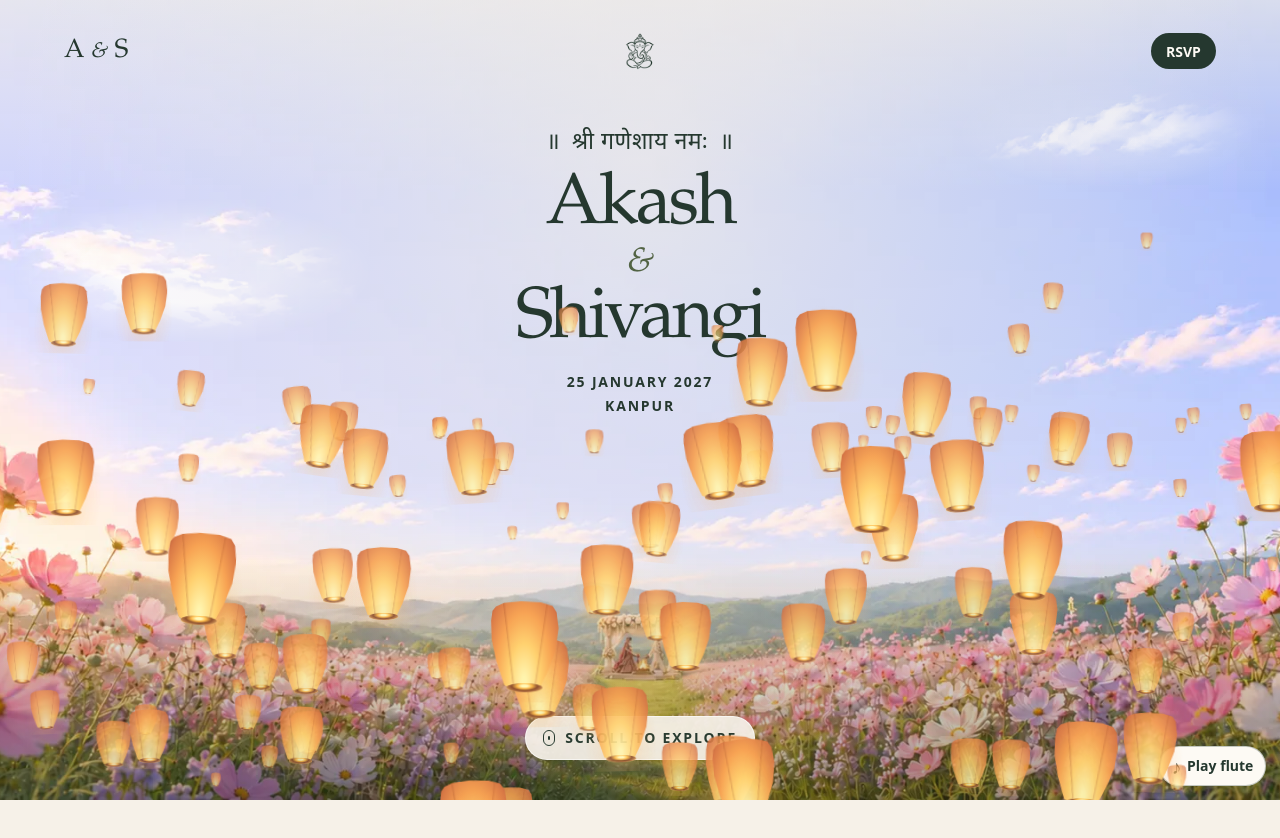
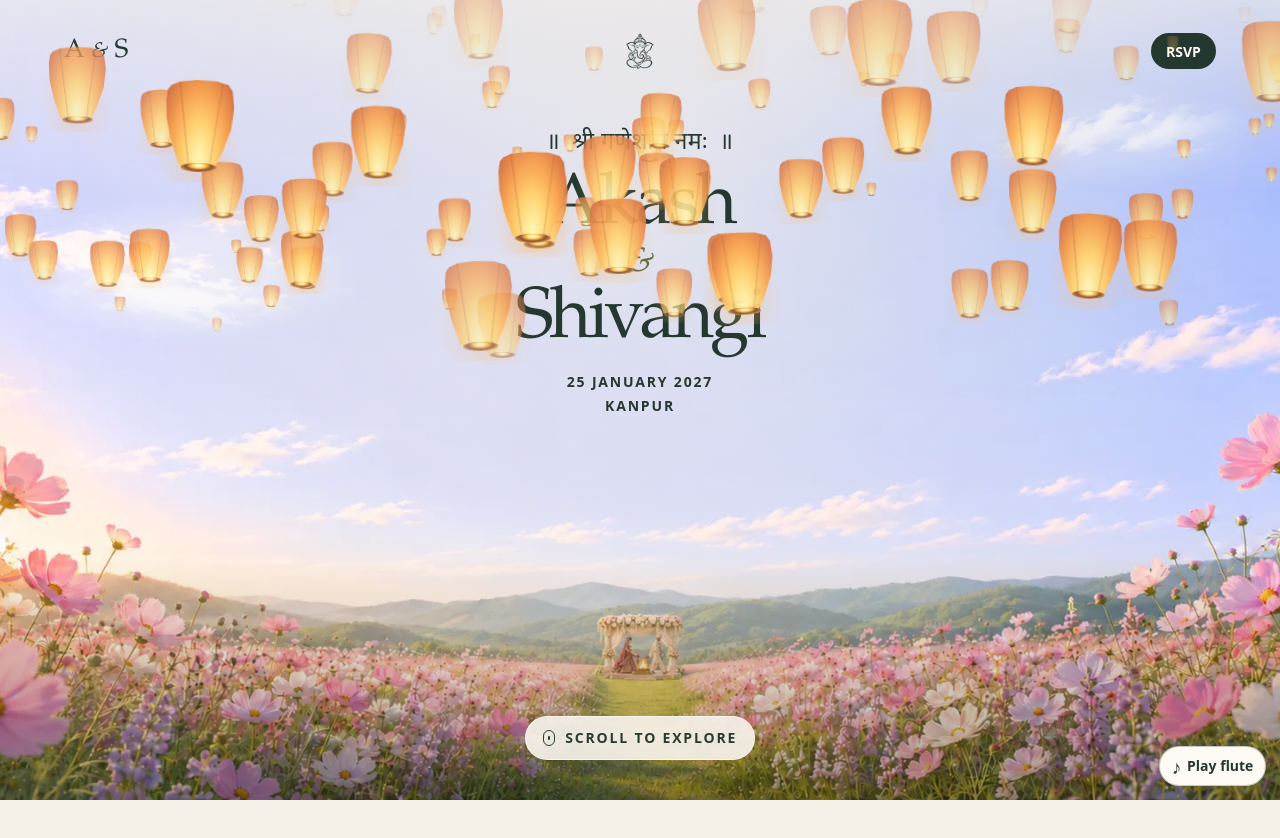
Before and after one commit to ShadowOfAkash/akash-shivangi-wedding, a Next.js app: page / in a window 1280 px wide. Shown: the top 838 px of the page. Built offline with nearby package versions, Linux system fonts and the light colour scheme.

Commit message:
Fade lanterns in at mid-screen and keep their ascent linear

```diff
--- a/app/invitation-intro.jsx
+++ b/app/invitation-intro.jsx
@@ -16,12 +16,12 @@ function createLanterns() {
     return {
       "--left": `${(index + Math.random()) / count * 100}%`,
       "--size": `${size}px`,
-      "--duration": `${random(2.2, 4.4)}s`,
+      "--duration": `${random(1.3, 2.2)}s`,
       "--delay": `${random(0, 1.6)}s`,
       "--drift": `${random(-6, 6)}vw`,
       "--tilt": `${random(-9, 9)}deg`,
       "--rest-height": `${random(5, 95)}%`,
-      opacity: 0.55 + 0.45 * size / maxSize,
+      "--peak-opacity": 0.55 + 0.45 * size / maxSize,
       zIndex: Math.round(size),
     };
   });
--- a/app/styles.css
+++ b/app/styles.css
@@ -776,14 +776,14 @@ html:has(.invitation-intro) { overflow: hidden; }
 }
 .flying-lantern {
   position: absolute;
-  top: 100%;
+  top: 50%;
   left: var(--left);
-  animation: float-lantern var(--duration) ease-in-out var(--delay) both;
+  animation: float-lantern var(--duration) linear var(--delay) both;
 }
 @keyframes float-lantern {
-  from { transform: translate3d(-50%, 12%, 0) rotate(var(--tilt)); }
-  48% { transform: translate3d(calc(-50% + var(--drift)), -48dvh, 0) rotate(calc(-1 * var(--tilt))); }
-  to { transform: translate3d(calc(-50% + .6 * var(--drift)), calc(-100dvh - 150%), 0) rotate(var(--tilt)); }
+  from { opacity: 0; transform: translate3d(-50%, -50%, 0) rotate(var(--tilt)); }
+  28%, 65% { opacity: var(--peak-opacity); }
+  to { opacity: 0; transform: translate3d(calc(-50% + var(--drift)), calc(-50dvh - 100%), 0) rotate(calc(-1 * var(--tilt))); }
 }
 @media (prefers-reduced-motion: reduce) {
   .flying-lantern {
```
